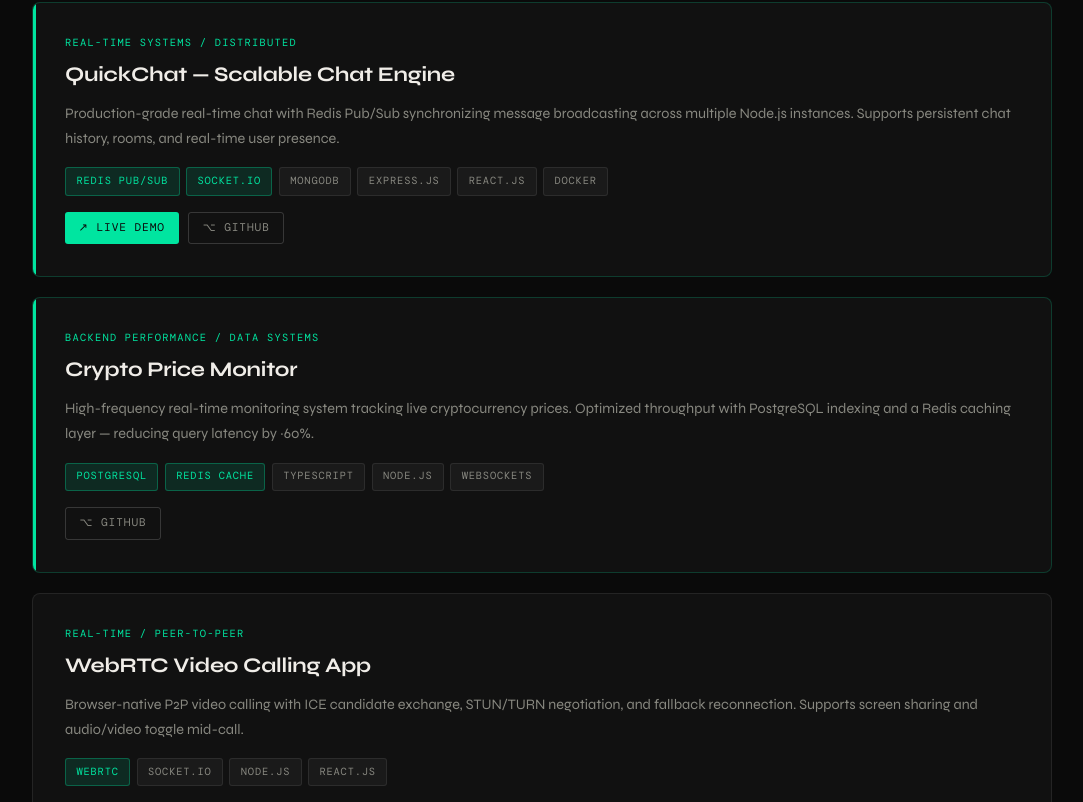
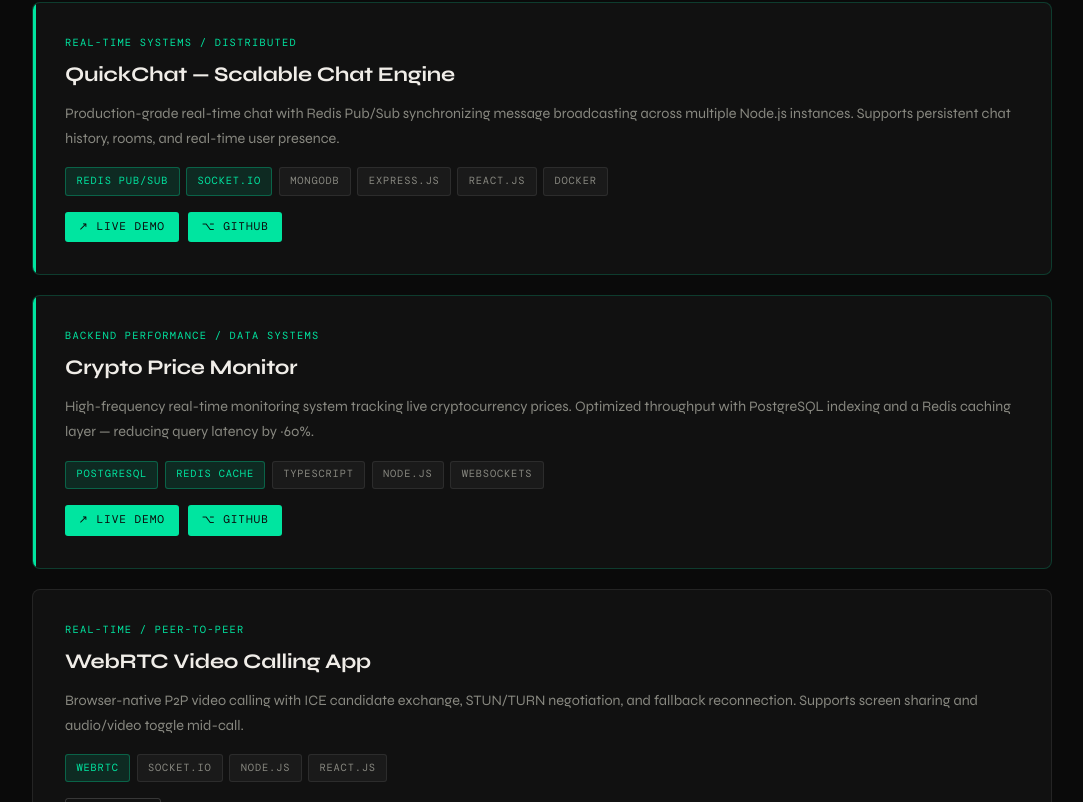
Before and after one commit to enayat-enoo/Portfolio, a React (Vite) app in the folder frontend/: page / in a window 1280 px wide. Shown: the part 2355-3157 px from the top of the page, without its empty margins (98-1181 px from the left). Built offline with nearby package versions, Linux system fonts and the light colour scheme; a web font is replaced by a local one.

Commit message:
add live link for crypto price monitor

```diff
--- a/frontend/src/components/ui/Home.tsx
+++ b/frontend/src/components/ui/Home.tsx
@@ -222,7 +222,7 @@ export default function Home() {
               title: 'QuickChat — Scalable Chat Engine',
               desc: 'Production-grade real-time chat with Redis Pub/Sub synchronizing message broadcasting across multiple Node.js instances. Supports persistent chat history, rooms, and real-time user presence.',
               tags: [{ l: 'Redis Pub/Sub', h: true }, { l: 'Socket.IO', h: true }, { l: 'MongoDB' }, { l: 'Express.js' }, { l: 'React.js' }, { l: 'Docker' }],
-              links: [{ label: '↗ Live Demo', href: 'https://quick-chat-eight-eta.vercel.app/', live: true }, { label: '⌥ GitHub', href: 'https://github.com/enayat-enoo/Quickchat', live: false }],
+              links: [{ label: '↗ Live Demo', href: 'https://quick-chat-eight-eta.vercel.app/', live: true }, { label: '⌥ GitHub', href: 'https://github.com/enayat-enoo/Quickchat', live: true }],
             },
             {
               featured: true,
@@ -230,7 +230,7 @@ export default function Home() {
               title: 'Crypto Price Monitor',
               desc: 'High-frequency real-time monitoring system tracking live cryptocurrency prices. Optimized throughput with PostgreSQL indexing and a Redis caching layer — reducing query latency by ~60%.',
               tags: [{ l: 'PostgreSQL', h: true }, { l: 'Redis Cache', h: true }, { l: 'TypeScript' }, { l: 'Node.js' }, { l: 'WebSockets' }],
-              links: [{ label: '⌥ GitHub', href: 'https://github.com/enayat-enoo/crypto-price-monitor', live: false }],
+              links: [{ label: '↗ Live Demo', href: 'https://crypto-monitor-dun.vercel.app/', live: true },{ label: '⌥ GitHub', href: 'https://github.com/enayat-enoo/crypto-price-monitor', live: true }],
             },
             {
               featured: false,
```
